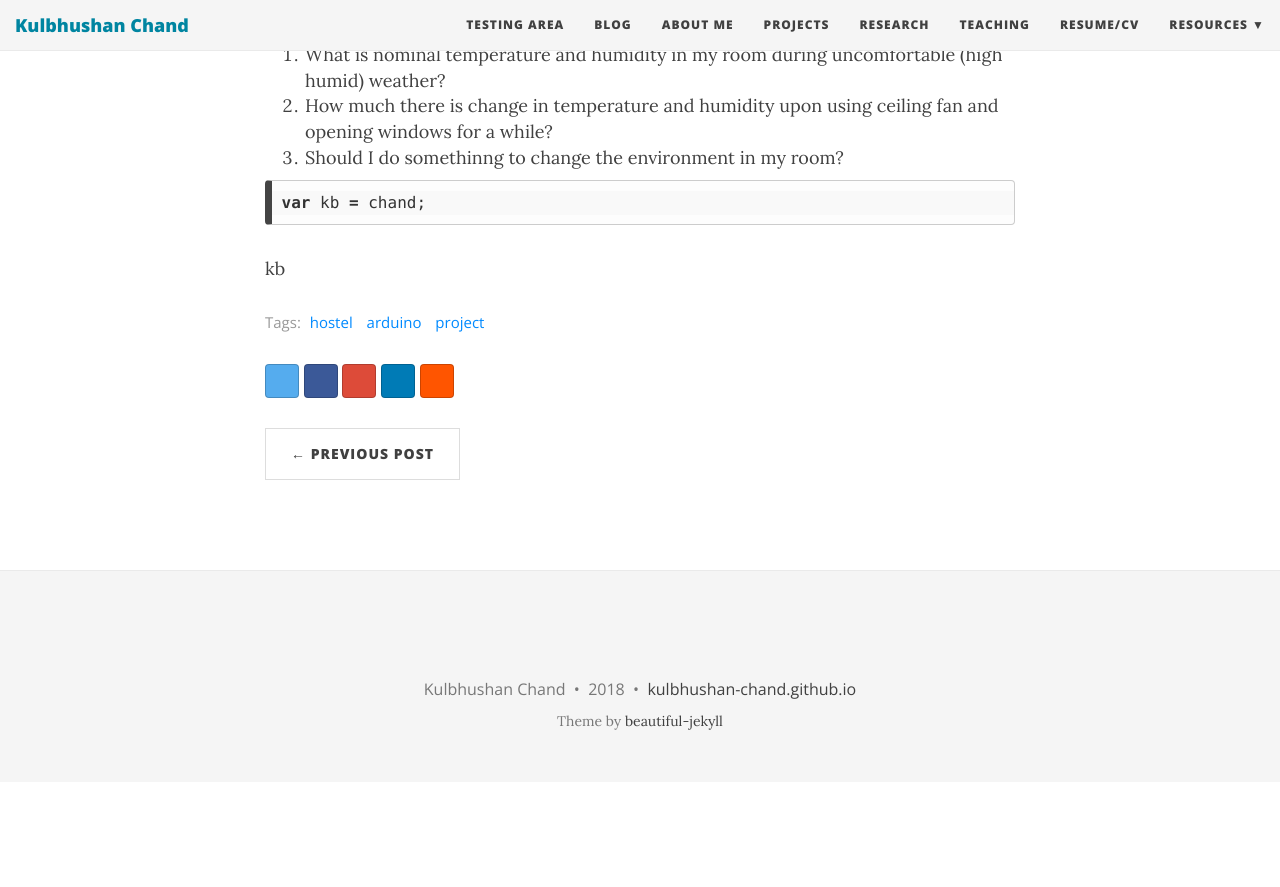
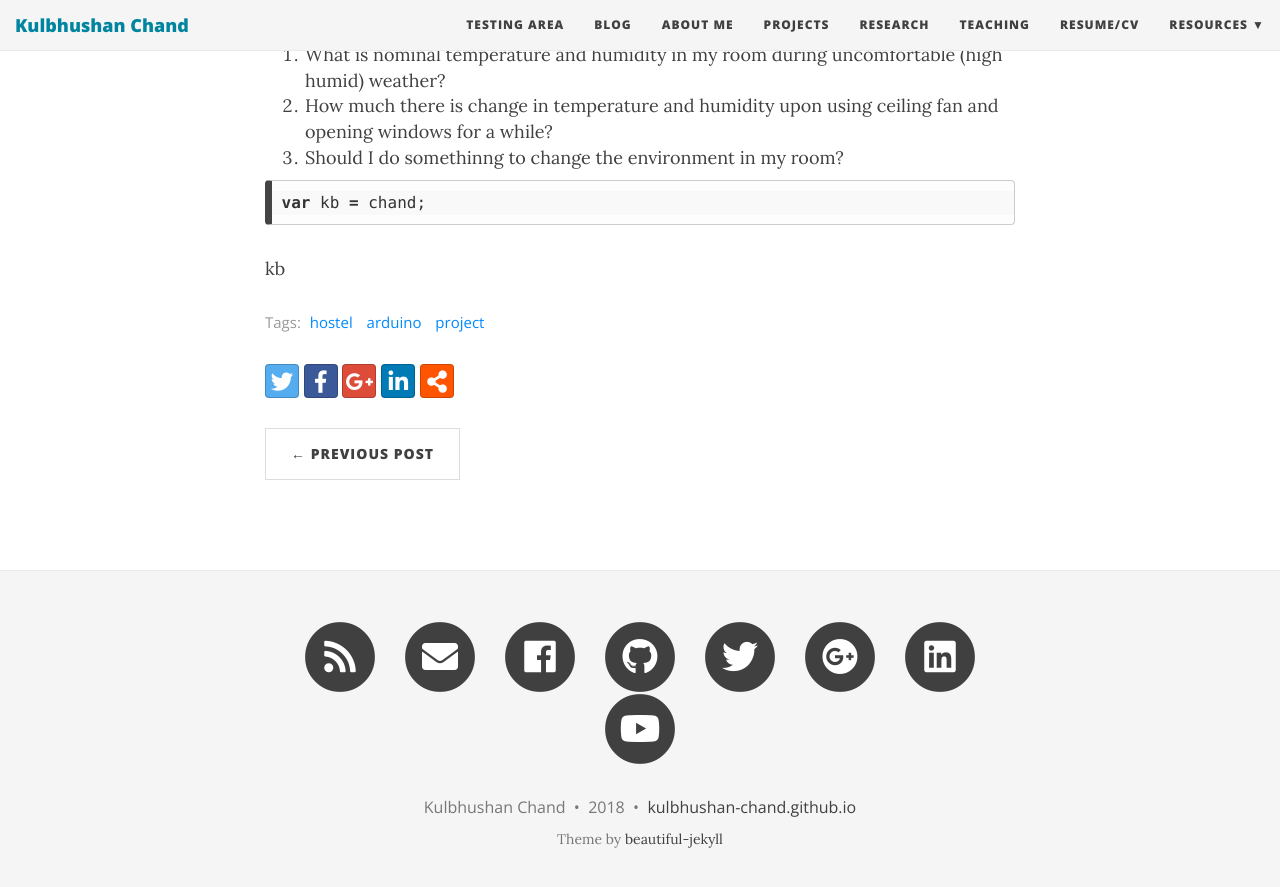
Before and after one commit to kulbhushanchand/kulbhushan-chand.github.io-v1, a Jekyll site: the page built from _posts/2018-08-03-the-insufferable-environment-at-hostel.md, in a window 1280 px wide and 900 px high, scrolled down 1020 px. Shown: the top 887 px of the window. Built offline with Jekyll 4.4.1, drawn with Linux system fonts in a browser that asks for light colours; nearby versions of some CDN libraries; comment, search, counter and statistics services are not loaded; before the commit the page ends 1802 px from its top, so only the background shows below that.

Commit message:
fontawesome.css made default on all pages

```diff
--- a/_layouts/base.html
+++ b/_layouts/base.html
@@ -4,6 +4,7 @@ common-css:
   - "/css/bootstrap-social.css"
   - "/css/main.css"
 common-ext-css:
+  - "//use.fontawesome.com/releases/v5.2.0/css/all.css"
 common-googlefonts:
   - "Lora:400,700,400italic,700italic"
   - "Open+Sans:300italic,400italic,600italic,700italic,800italic,400,300,600,700,800"
@@ -13,7 +14,6 @@ common-js:
 common-ext-js:
   - "//cdnjs.cloudflare.com/ajax/libs/jquery/3.3.1/jquery.min.js"
 ext-lib-css:
-  - //use.fontawesome.com/releases/v5.2.0/css/all.css"
   - "//cdnjs.cloudflare.com/ajax/libs/academicons/1.8.6/css/academicons.min.css"
   - "//cdnjs.cloudflare.com/ajax/libs/animate.css/3.7.0/animate.min.css"
   - "//cdnjs.cloudflare.com/ajax/libs/aos/2.3.3/aos.css"
--- a/_posts/2018-08-03-the-insufferable-environment-at-hostel.md
+++ b/_posts/2018-08-03-the-insufferable-environment-at-hostel.md
@@ -10,6 +10,7 @@ tags:
 published: true
 ext-lib:
   - mathjax
+  - fontawesome
 ---
 
 In Punjab state, the weather ranges from *scorching summers* to *shivery winters*. At the beginning of rainy season (here we have 5 seasons in a year, diversity at its best), if it not raining, it is very humid.
```
Also changed, not shown: testing-area.md (+0 -1 lines).
